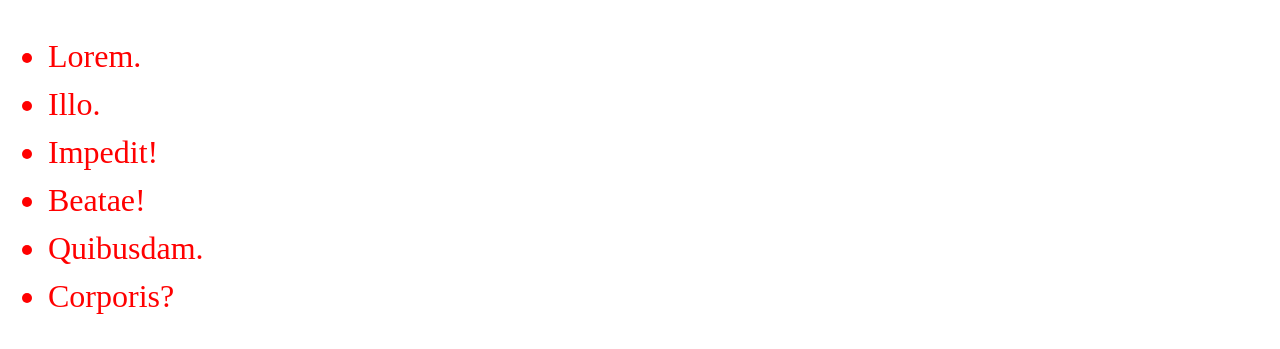
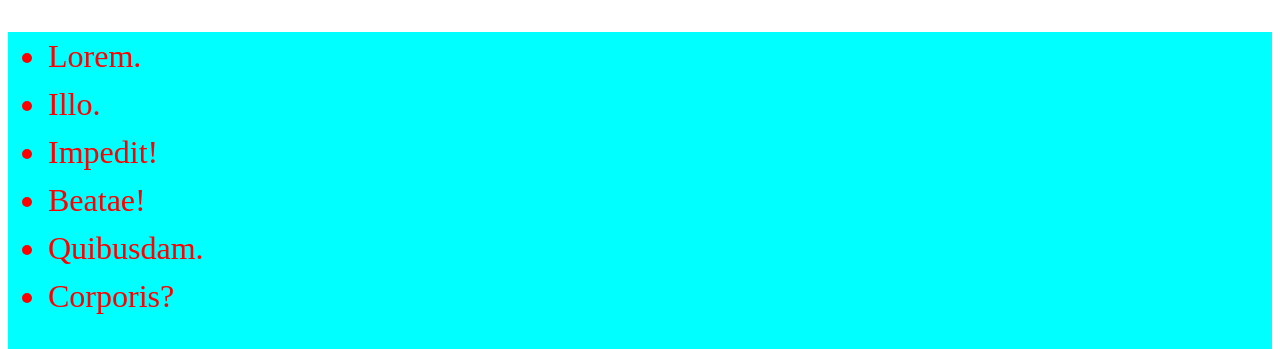
Before and after one commit to mzgray/htmlcss, a plain HTML site: page 3.CSS基础/5.继承/index.html in a window 1280 px wide. Shown: the top 349 px of the page. Drawn offline with Linux system fonts and the light colour scheme.

Commit message:
增加样式

```diff
--- a/3.CSS基础/5.继承/index.html
+++ b/3.CSS基础/5.继承/index.html
@@ -9,7 +9,8 @@
         .container{
             color: red;
             font-size: 2em;
-            line-height: 1.5
+            line-height: 1.5;
+            background-color:aqua;
         }
 
     </style>
```
